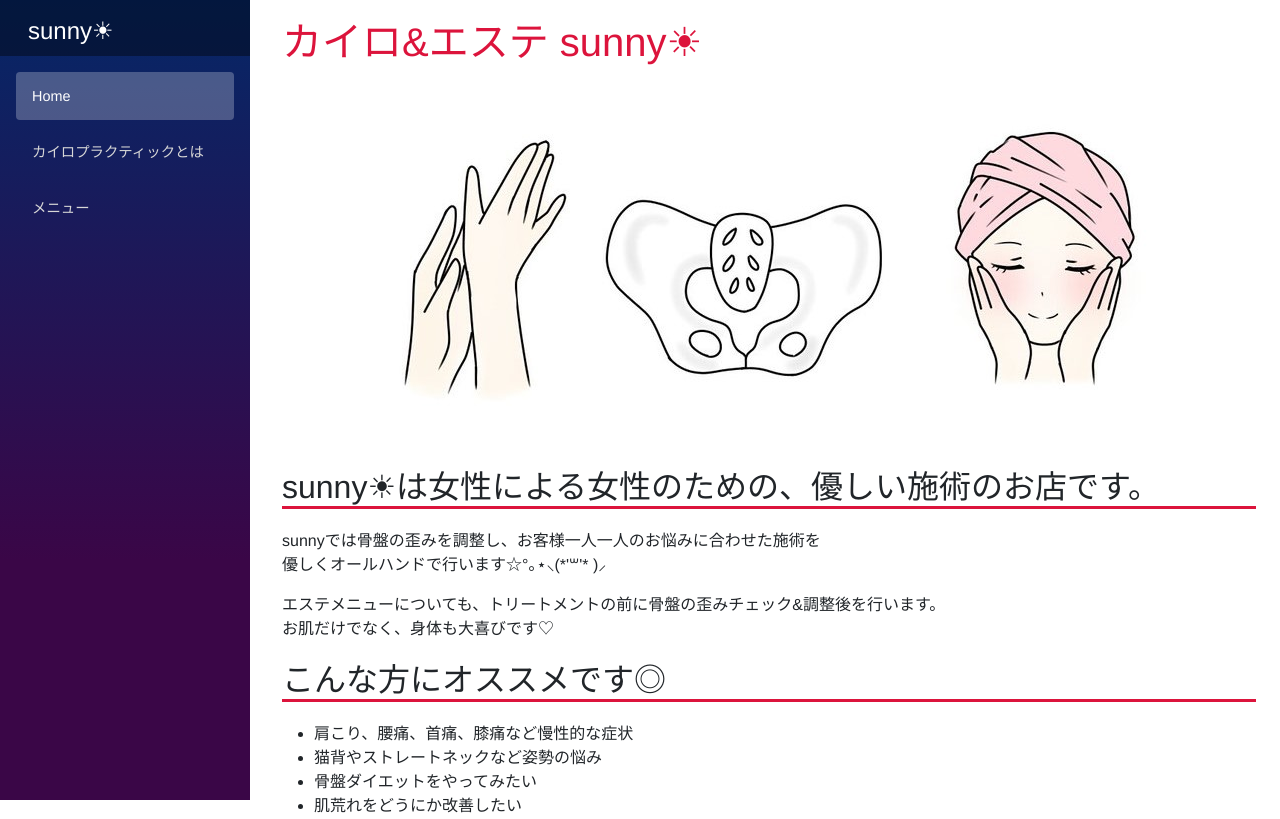
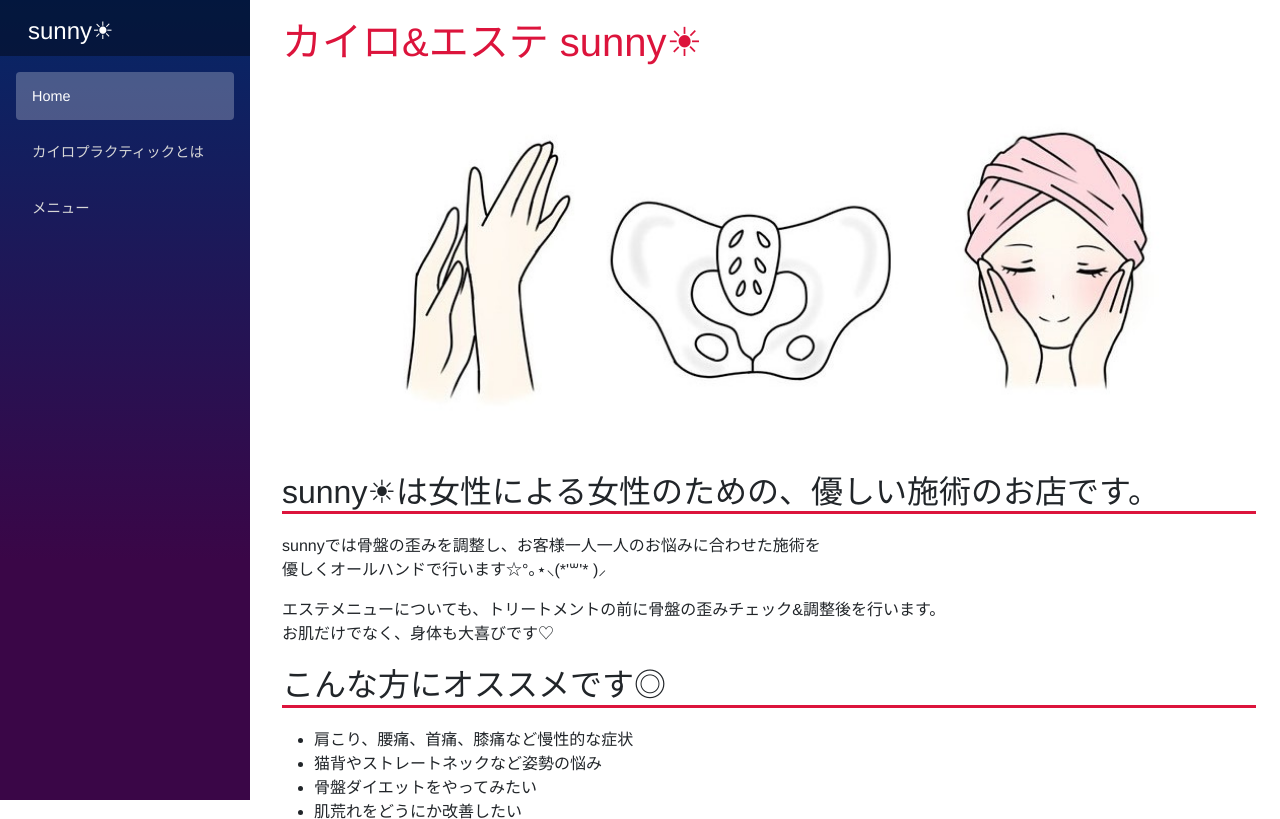
Before and after one commit to rakekiyo/sunny-hp_old, an ASP.NET Core app: page / in a window 1280 px wide. Shown: the top 819 px of the page. Run offline with ASP.NET Core 8, Linux system fonts and the light colour scheme; style sheets or scripts are compiled from the project's sources; some web fonts are replaced.

Commit message:
トップ画像のサイズを調整

```diff
--- a/blazor-app/Pages/Index.razor
+++ b/blazor-app/Pages/Index.razor
@@ -4,7 +4,7 @@
 
 <section>
   <h1 class="sunny-title">カイロ&エステ sunny☀</h1>
-  <img src="images/Top.jpg" alt="Top Image" />
+  <img class="sunny-img-top" src="images/Top.jpg" alt="Top Image" />
 </section>
 
 <section>
--- a/blazor-app/wwwroot/css/sunny.css
+++ b/blazor-app/wwwroot/css/sunny.css
@@ -11,6 +11,10 @@
 	color: crimson;
 	font-style: bold;
 	margin-bottom: 20px;
+}
+
+.sunny-img-top {
+	width: 100%;
 }
 
 .sunny-subtitle {
```
